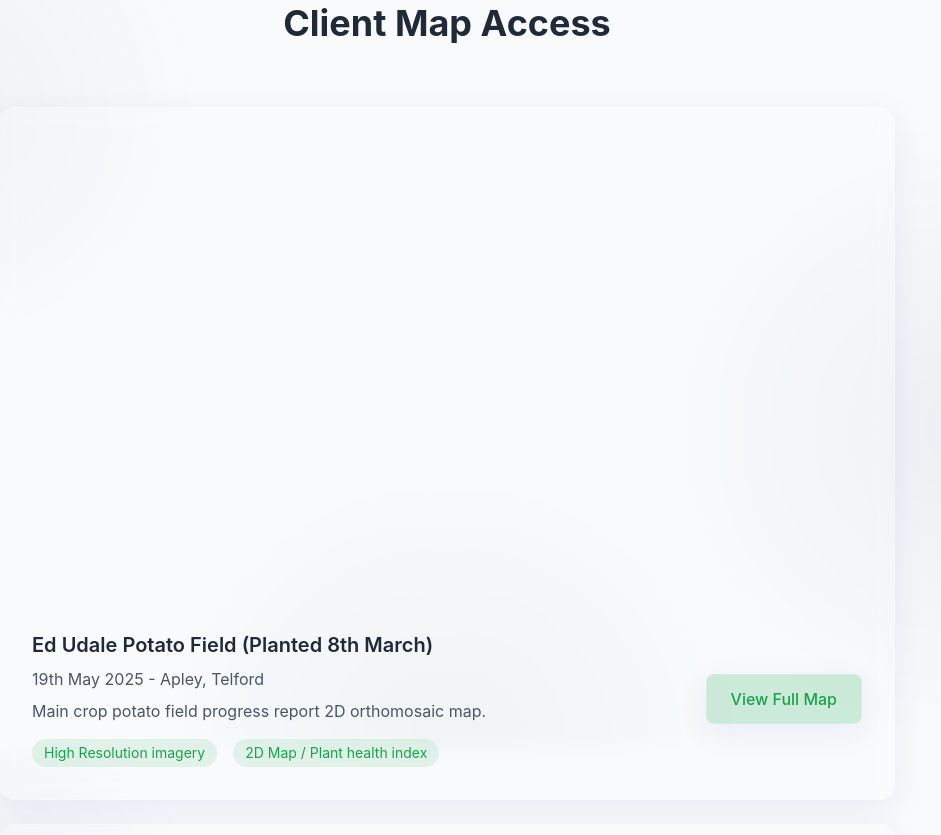
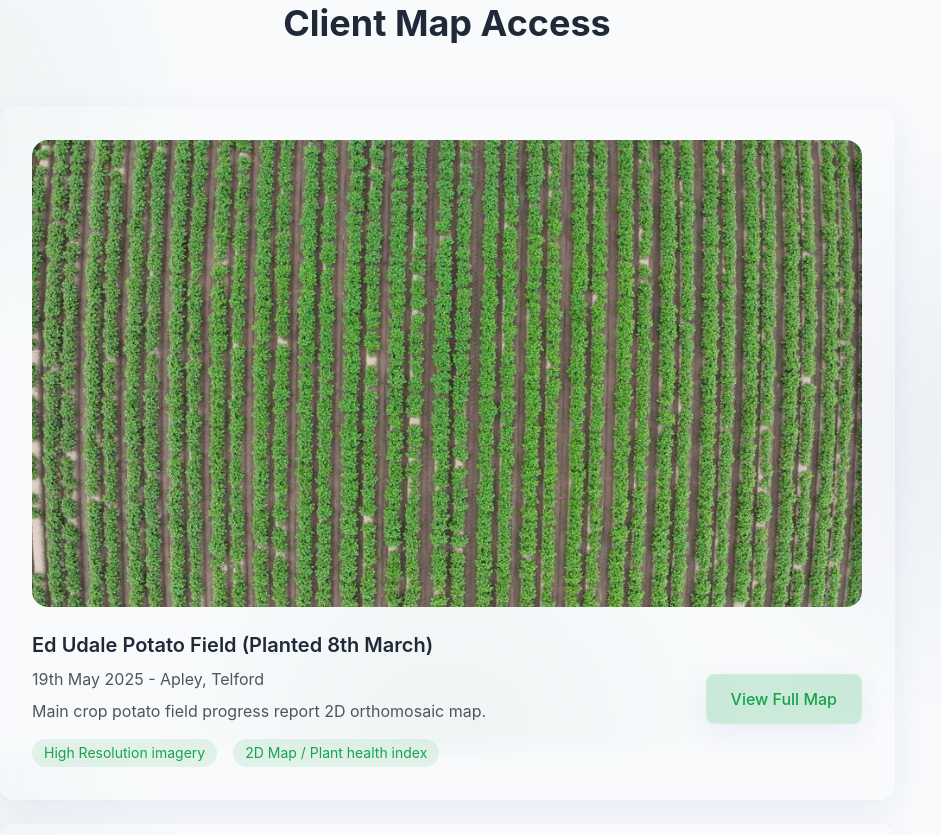
Before and after one commit to jonnywipeout/droneonthefarm-site, a plain HTML site: page index.html in a window 1280 px wide. Shown: the part 2451-3286 px from the top of the page, without its empty margins (193-1134 px from the left). Drawn offline with nearby package versions, Linux system fonts and the light colour scheme.

Commit message:
Update index.html

```diff
--- a/index.html
+++ b/index.html
@@ -229,7 +229,7 @@ background-attachment: fixed;
 <!-- Map 1 -->
 <div class="glass-card p-8 rounded-lg">
 <div class="aspect-video rounded-lg overflow-hidden mb-6">
-<div class="w-full h-full bg-cover bg-center" style="background-image: url('images/Ed-Udale-Potato-Field19052025');"></div>
+<div class="w-full h-full bg-cover bg-center" style="background-image: url('images/Ed-Udale-Potato-Field19052025.jpg');"></div>
 </div>
 <div class="flex flex-col md:flex-row gap-6 items-center">
 <div class="flex-1">
```
